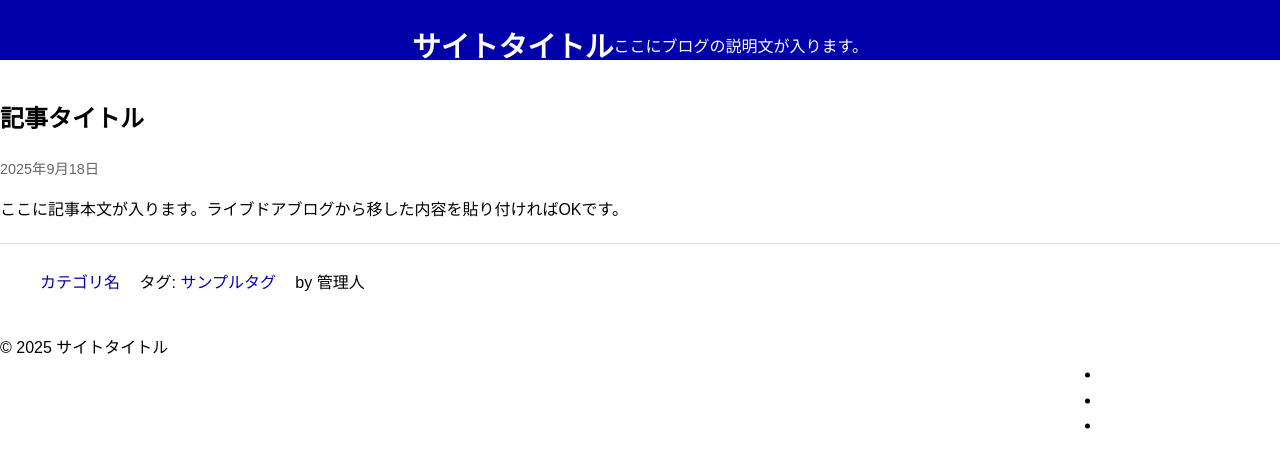
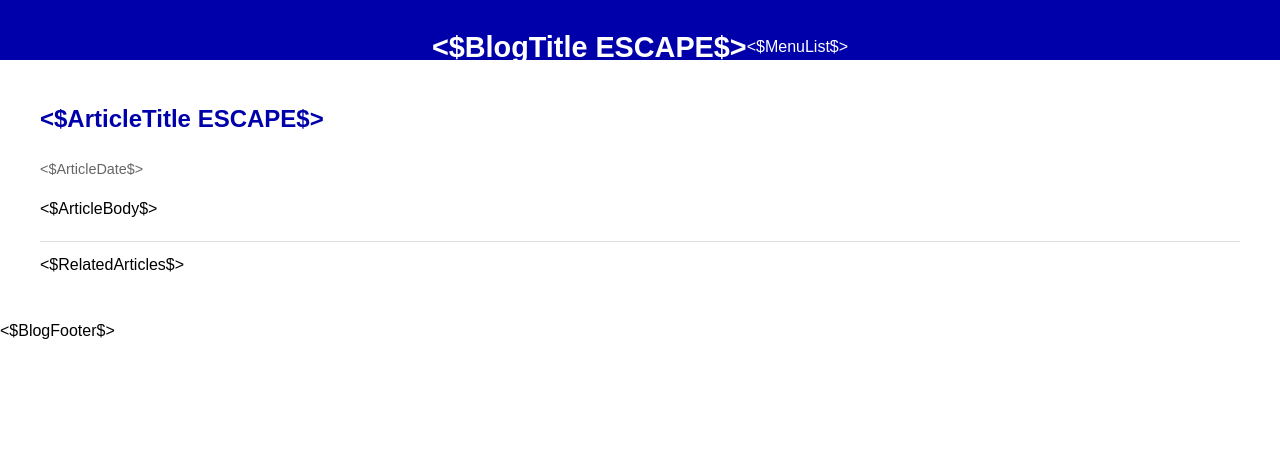
Before and after one commit to m4noh/m4noh.github.io, a plain HTML site: page article.html in a window 1280 px wide. Drawn offline with Linux system fonts and the light colour scheme; a web font is replaced by a local one.

Commit message:
Update article.html

```diff
--- a/article.html
+++ b/article.html
@@ -1,88 +1,45 @@
 <!DOCTYPE html>
-<html lang="ja">
+<html lang="ja" itemscope itemtype="http://schema.org/Blog">
 <head>
 <meta charset="UTF-8">
-  <meta http-equiv="X-UA-Compatible" content="IE=edge" />
-  <meta name="viewport" content="width=device-width, initial-scale=1.0">
-
-  <!-- Google Fonts -->
-  <link rel="preconnect" href="https://fonts.googleapis.com">
-  <link rel="preconnect" href="https://fonts.gstatic.com" crossorigin>
-  <link href="https://fonts.googleapis.com/css2?family=IBM+Plex+Sans+JP:wght@100;200;300;400;500;600;700&display=swap" rel="stylesheet">
-
-  <title>記事タイトル : サイトタイトル</title>
-  <meta name="description" content="この記事の説明文が入ります。">
-
-  <!-- OGP -->
-  <meta property="og:type" content="article">
-  <meta property="og:title" content="記事タイトル">
-  <meta property="og:description" content="この記事の説明文が入ります。">
-  <meta property="og:site_name" content="サイトタイトル">
-  <meta property="og:image" content="images/ogp.jpg">
-
-  <!-- CSS -->
+<meta name="viewport" content="width=device-width, initial-scale=1">
+<link href="https://fonts.googleapis.com/css2?family=IBM+Plex+Sans+JP:wght@100;400;700&display=swap" rel="stylesheet">
+<title><$ArticleTitle ESCAPE$> : <$BlogTitle ESCAPE$></title>
 <link rel="stylesheet" href="style.css">
 </head>
-<body class="page-article layout-2col sidebar-right">
+<body>
 
+<div id="wrapper">
 <header id="blog-header">
   <div id="blog-header-inner">
-    <h1 id="blog-title"><a href="index.html">サイトタイトル</a></h1>
-    <p id="blog-description">ここにブログの説明文が入ります。</p>
+    <h1 id="blog-title"><a href="<$BlogUrl$>"><$BlogTitle ESCAPE$></a></h1>
+    <$MenuList$>
   </div>
 </header>
 
-<nav id="menu">
-  <ul>
-    <li><a href="index.html">ホーム</a></li>
-    <li><a href="archive.html">記事一覧</a></li>
-    <li><a href="about.html">このブログについて</a></li>
-  </ul>
-</nav>
-
+<div id="container">
   <div id="content">
     <div id="main">
       <div id="main-inner">
-
-      <article class="article first-article">
+        <article class="article">
           <header class="article-header">
-          <h1 class="article-title detail_title">記事タイトル</h1>
-          <p class="article-date"><time datetime="2025-09-18">2025年9月18日</time></p>
+            <h1 class="article-title detail_title"><a href="<$ArticlePermalink$>"><$ArticleTitle ESCAPE$></a></h1>
+            <p class="article-date"><time datetime="<$ArticleDateISO8601$>"><$ArticleDate$></time></p>
           </header>
-
-        <div class="article-body">
-          <div class="article-body-inner">
-            <p>ここに記事本文が入ります。ライブドアブログから移した内容を貼り付ければOKです。</p>
+          <div class="article-body" itemprop="articleBody">
+            <$ArticleBody$>
+          </div>
+          <footer class="article-footer">
+            <div class="related_articles"><$RelatedArticles$></div>
+          </footer>
+        </article>
+      </div>
+    </div>
+  </div>
 </div>
 </div>
 
-        <footer class="article-footer">
-          <ul class="article-meta">
-            <li class="article-category"><a href="category.html">カテゴリ名</a></li>
-            <li class="article-tags-wrap">タグ: <a href="tag.html">サンプルタグ</a></li>
-            <li class="article-author">by 管理人</li>
-          </ul>
-        </footer>
-      </article>
-
-    </div>
-  </div>
-
-  <aside id="sidebar" class="column">
-    <div id="sidebar-inner">
-      <h2>サイドバー</h2>
-      <ul>
-        <li><a href="#">最近の記事</a></li>
-        <li><a href="#">人気の記事</a></li>
-        <li><a href="#">カテゴリ</a></li>
-      </ul>
-    </div>
-  </aside>
-</div>
-
-<footer id="blog-footer">
-  <p>&copy; 2025 サイトタイトル</p>
-</footer>
+<footer id="blog-footer"><$BlogFooter$></footer>
 
 </body>
 </html>
```
Lines whose indentation alone changed are shown as unchanged.
